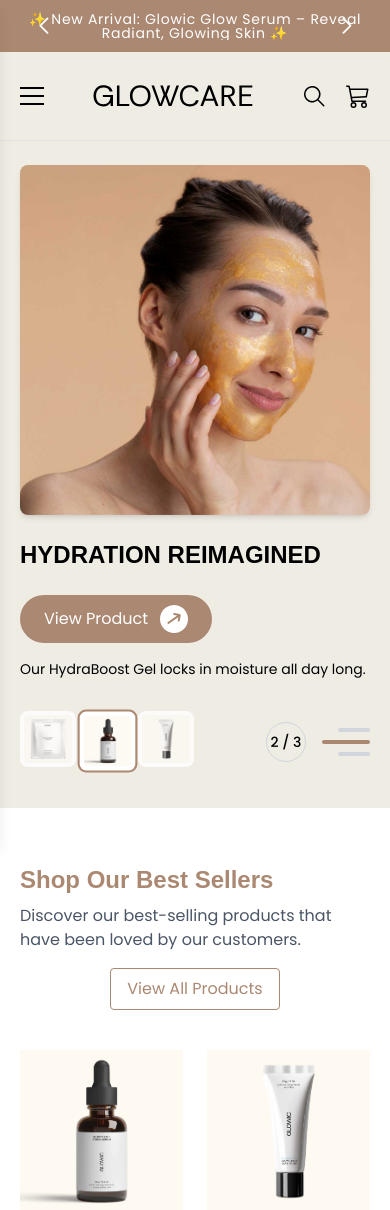
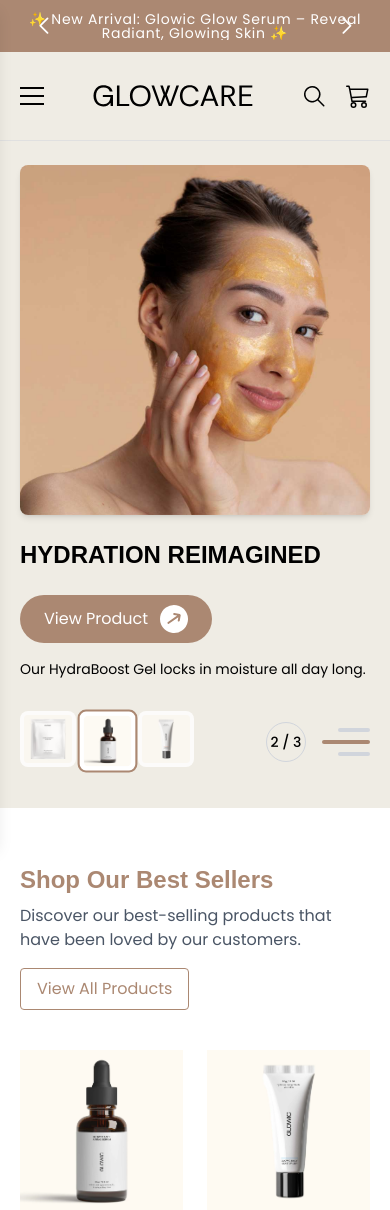
Before and after one commit to siddharthsojitra72/GLOWCARE, a React (Vite) app: page / in a window 390 px wide. Shown: the top 1210 px of the page. Built offline with nearby package versions, Linux system fonts and the light colour scheme.

Commit message:
collection changes

```diff
--- a/src/sections/collection.jsx
+++ b/src/sections/collection.jsx
@@ -12,7 +12,7 @@
 
   return (
     <section className="container mt-14 md:mt-25 px-4">
-      <div className="text-left mb-10 flex justify-between items-center gap-4 flex-col md:flex-row">
+      <div className="text-left mb-10 flex justify-between items-start md:items-center gap-4 flex-col md:flex-row">
         <div>
           <h2 className="text-2xl md:text-3xl font-bold text-primary">
             Shop Our Best Sellers
```
